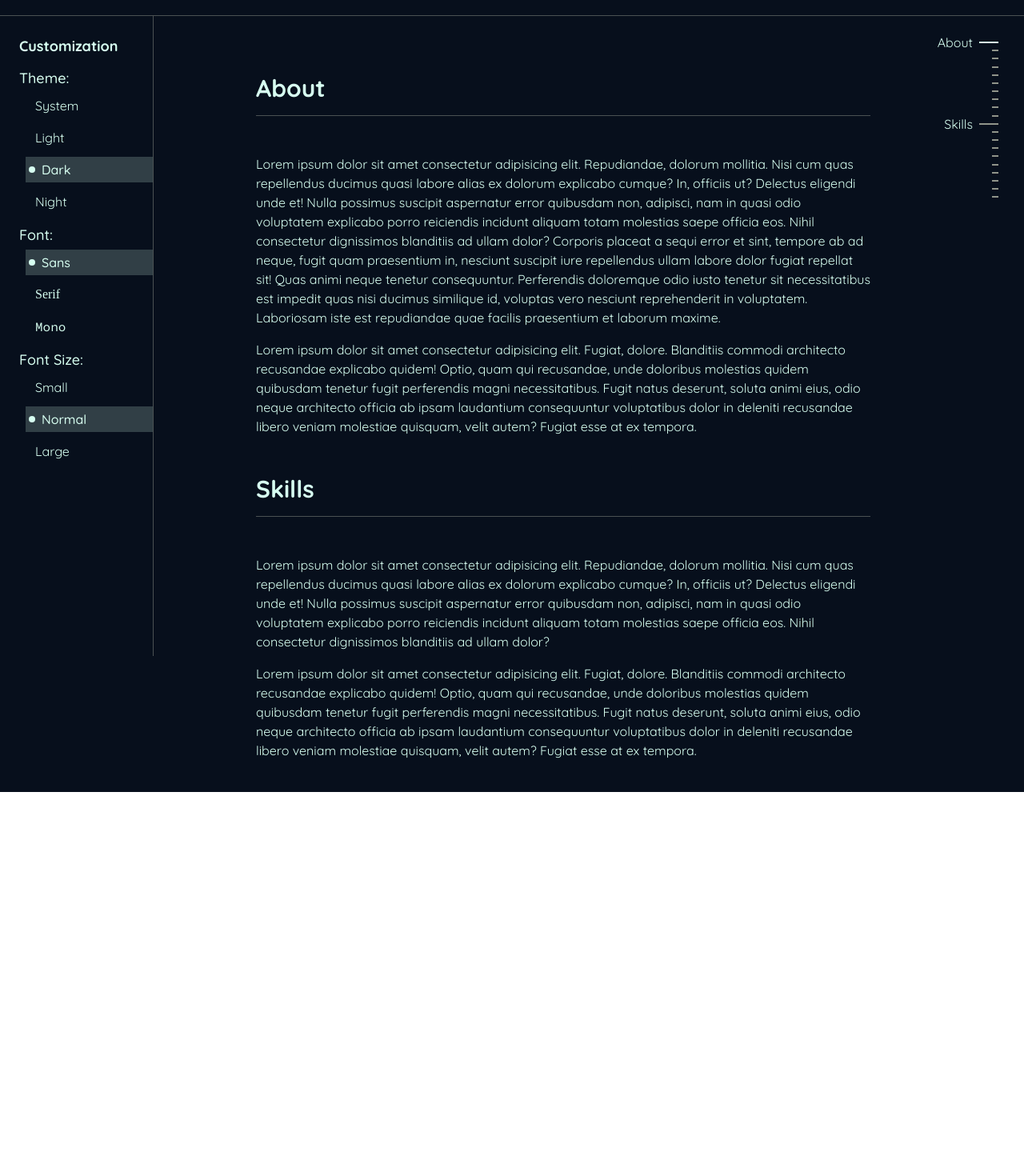
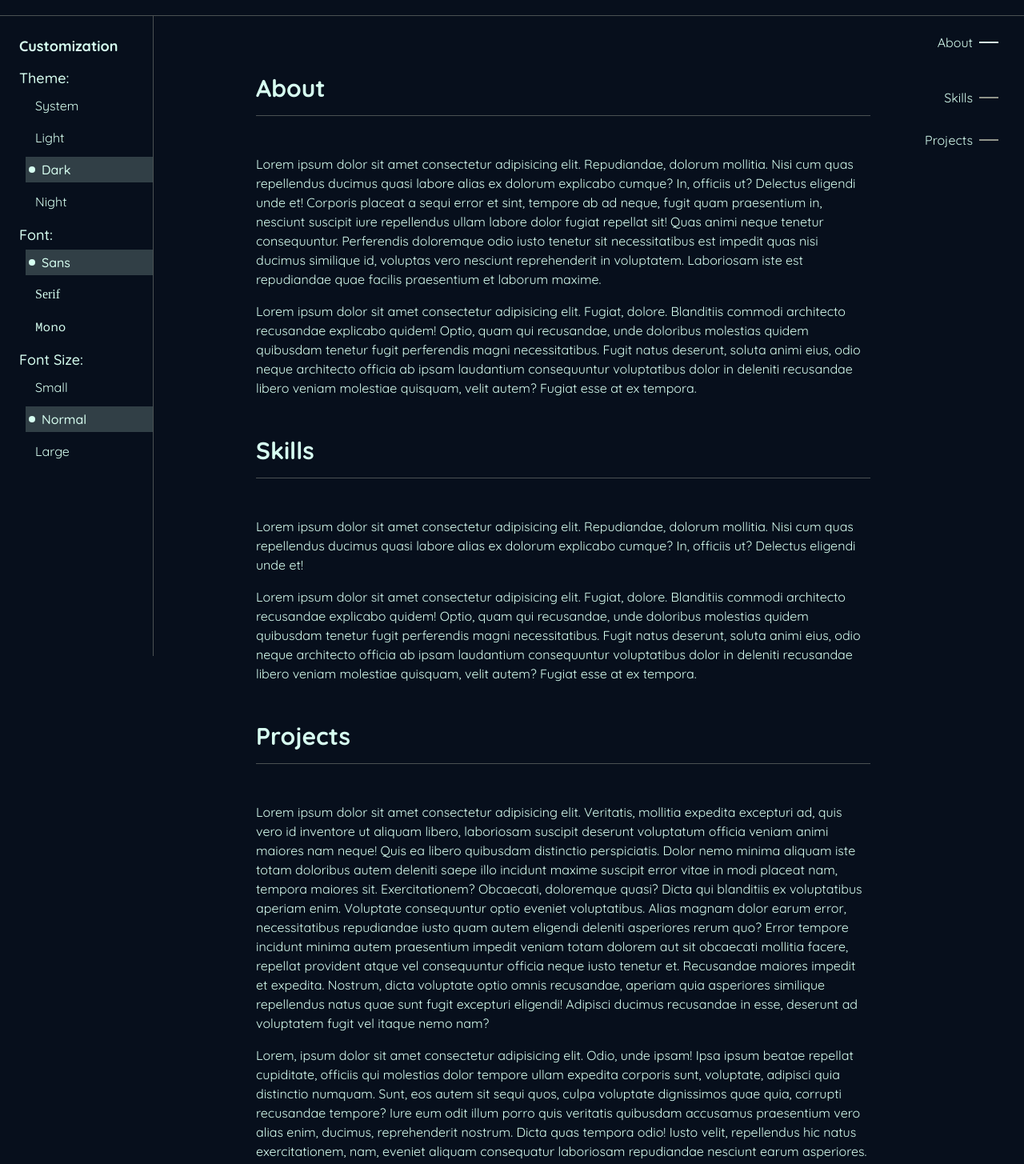
Before and after one commit to AtanasovCode/atanasov-wiki, a React (Vite) app: page /articles/1/my-info in a window 1280 px wide. Shown: the part 60-1515 px from the top of the page at 80% size. Before the commit the page ends 1050 px from the top, so only its background shows below. Built offline with nearby package versions, Linux system fonts and the light colour scheme; a web font is replaced by a local one.

Commit message:
create proportional sections on ruler nav based on section heights

```diff
--- a/src/articles/articles.tsx
+++ b/src/articles/articles.tsx
@@ -13,7 +13,6 @@ const myArticle = {
                 <>
                     <Paragraph>
                         Lorem ipsum dolor sit amet consectetur adipisicing elit. Repudiandae, dolorum mollitia. Nisi cum quas repellendus ducimus quasi labore alias ex dolorum explicabo cumque? In, officiis ut? Delectus eligendi unde et!
-                        Nulla possimus suscipit aspernatur error quibusdam non, adipisci, nam in quasi odio voluptatem explicabo porro reiciendis incidunt aliquam totam molestias saepe officia eos. Nihil consectetur dignissimos blanditiis ad ullam dolor?
                         Corporis placeat a sequi error et sint, tempore ab ad neque, fugit quam praesentium in, nesciunt suscipit iure repellendus ullam labore dolor fugiat repellat sit! Quas animi neque tenetur consequuntur.
                         Perferendis doloremque odio iusto tenetur sit necessitatibus est impedit quas nisi ducimus similique id, voluptas vero nesciunt reprehenderit in voluptatem. Laboriosam iste est repudiandae quae facilis praesentium et laborum maxime.
                     </Paragraph>
@@ -32,7 +31,6 @@ const myArticle = {
                 <>
                     <Paragraph>
                         Lorem ipsum dolor sit amet consectetur adipisicing elit. Repudiandae, dolorum mollitia. Nisi cum quas repellendus ducimus quasi labore alias ex dolorum explicabo cumque? In, officiis ut? Delectus eligendi unde et!
-                        Nulla possimus suscipit aspernatur error quibusdam non, adipisci, nam in quasi odio voluptatem explicabo porro reiciendis incidunt aliquam totam molestias saepe officia eos. Nihil consectetur dignissimos blanditiis ad ullam dolor?
                     </Paragraph>
                     <Paragraph>
                         Lorem ipsum dolor sit amet consectetur adipisicing elit. Fugiat, dolore. Blanditiis commodi architecto recusandae explicabo quidem! Optio, quam qui recusandae, unde doloribus molestias quidem quibusdam tenetur fugit perferendis magni necessitatibus.
@@ -40,7 +38,28 @@ const myArticle = {
                     </Paragraph>
                 </>
             )
-        }
+        },
+        {
+            sectionId: "projects",
+            sectionName: "projects",
+            sectionTitle: "Projects",
+            paragraphs: (
+                <>
+                    <Paragraph>
+                        Lorem ipsum dolor sit amet consectetur adipisicing elit. Veritatis, mollitia expedita excepturi ad, quis vero id inventore ut aliquam libero, laboriosam suscipit deserunt voluptatum officia veniam animi maiores nam neque!
+                        Quis ea libero quibusdam distinctio perspiciatis. Dolor nemo minima aliquam iste totam doloribus autem deleniti saepe illo incidunt maxime suscipit error vitae in modi placeat nam, tempora maiores sit. Exercitationem?
+                        Obcaecati, doloremque quasi? Dicta qui blanditiis ex voluptatibus aperiam enim. Voluptate consequuntur optio eveniet voluptatibus. Alias magnam dolor earum error, necessitatibus repudiandae iusto quam autem eligendi deleniti asperiores rerum quo?
+                        Error tempore incidunt minima autem praesentium impedit veniam totam dolorem aut sit obcaecati mollitia facere, repellat provident atque vel consequuntur officia neque iusto tenetur et. Recusandae maiores impedit et expedita.
+                        Nostrum, dicta voluptate optio omnis recusandae, aperiam quia asperiores similique repellendus natus quae sunt fugit excepturi eligendi! Adipisci ducimus recusandae in esse, deserunt ad voluptatem fugit vel itaque nemo nam?
+                    </Paragraph>
+                    <Paragraph>
+                        Lorem, ipsum dolor sit amet consectetur adipisicing elit. Odio, unde ipsam! Ipsa ipsum beatae repellat cupiditate, officiis qui molestias dolor tempore ullam expedita corporis sunt, voluptate, adipisci quia distinctio numquam.
+                        Sunt, eos autem sit sequi quos, culpa voluptate dignissimos quae quia, corrupti recusandae tempore? Iure eum odit illum porro quis veritatis quibusdam accusamus praesentium vero alias enim, ducimus, reprehenderit nostrum.
+                        Dicta quas tempora odio! Iusto velit, repellendus hic natus exercitationem, nam, eveniet aliquam consequatur laboriosam repudiandae nesciunt earum asperiores. Cupiditate temporibus itaque, aliquam fugiat beatae excepturi ea pariatur necessitatibus aut.
+                    </Paragraph>
+                </>
+            )
+        },
     ]
 }
 
--- a/src/components/navigation/NavigationPanel.tsx
+++ b/src/components/navigation/NavigationPanel.tsx
@@ -8,7 +8,7 @@ interface NavigationPanelProps {
     article: ArticleContentTypes[]
 }
 
-const HEIGHT_RATIO: number = 4.5
+export const HEIGHT_RATIO: number = 4 // Ratio between website height & naivation panel height
 
 const NavigationPanel = ({
     article
@@ -33,9 +33,11 @@ const NavigationPanel = ({
     }, [panelHeight, websiteHeight])
 
 
+
+
     return (
         <div
-            className={`mr-8 mt-8 sticky top-8 transition-all duration-500`}
+            className={`mr-8 mt-8 sticky top-8 flex items-end justify-start`}
             style={{ height: `${panelHeight}px` }}
         >
             <RulerLines article={article} />
--- a/src/components/navigation/RulerLines.tsx
+++ b/src/components/navigation/RulerLines.tsx
@@ -1,4 +1,7 @@
+import { useWikiStore } from "../../useWikiStore"
 import type { ArticleContentTypes } from "../../types/articleTypes"
+
+import { HEIGHT_RATIO } from "./NavigationPanel"
 
 interface RulerLinesProps {
     article: ArticleContentTypes[]
@@ -10,38 +13,31 @@ interface RulerLinesProps {
 const RulerLines = ({
     article,
 }: RulerLinesProps) => {
-    const lines = []
 
-    for (let i = 0; i < article.length * 10; i++) {
-        if (i % 10 === 0) {
-            const sectionIndex = i / 10
+    const { sectionHeights } = useWikiStore()
 
-            if (sectionIndex < article.length) {
-                lines.push(
+    return (
+        <div className="h-full w-full flex flex-col items-end justify-end">
+            {
+                article.map((section) => {
+                    const actualHeight = sectionHeights[section.sectionId]
+                    const ratioHeight = actualHeight / HEIGHT_RATIO
+                    return (
                         <div
-                        key={i}
-                        className="w-full h-0.5 flex items-center justify-end gap-2"
+                            key={section.sectionId}
+                            className="flex items-start justify-start"
+                            style={{ height: `${ratioHeight}px` }}
                         >
+                            <div className="h-0.5 flex items-center jusitfy-start gap-2">
                                 <div className="whitespace-nowrap">
-                            {article[sectionIndex].sectionTitle}
+                                    {section.sectionTitle}
                                 </div>
                                 <div className="w-6 h-0.5 bg-secondary"></div>
                             </div>
-                )
+                        </div>
+                    );
+                })
             }
-        }
-        else {
-            lines.push(
-                <div key={i} className="w-full h-0.5 flex justify-end">
-                    <div className="w-2 h-0.5 bg-secondary"></div>
-                </div>
-            )
-        }
-    }
-
-    return (
-        <div className="h-full w-full flex flex-col items-end justify-between pl-4">
-            {lines}
         </div>
     );
 }
```
Lines whose indentation alone changed are shown as unchanged.
